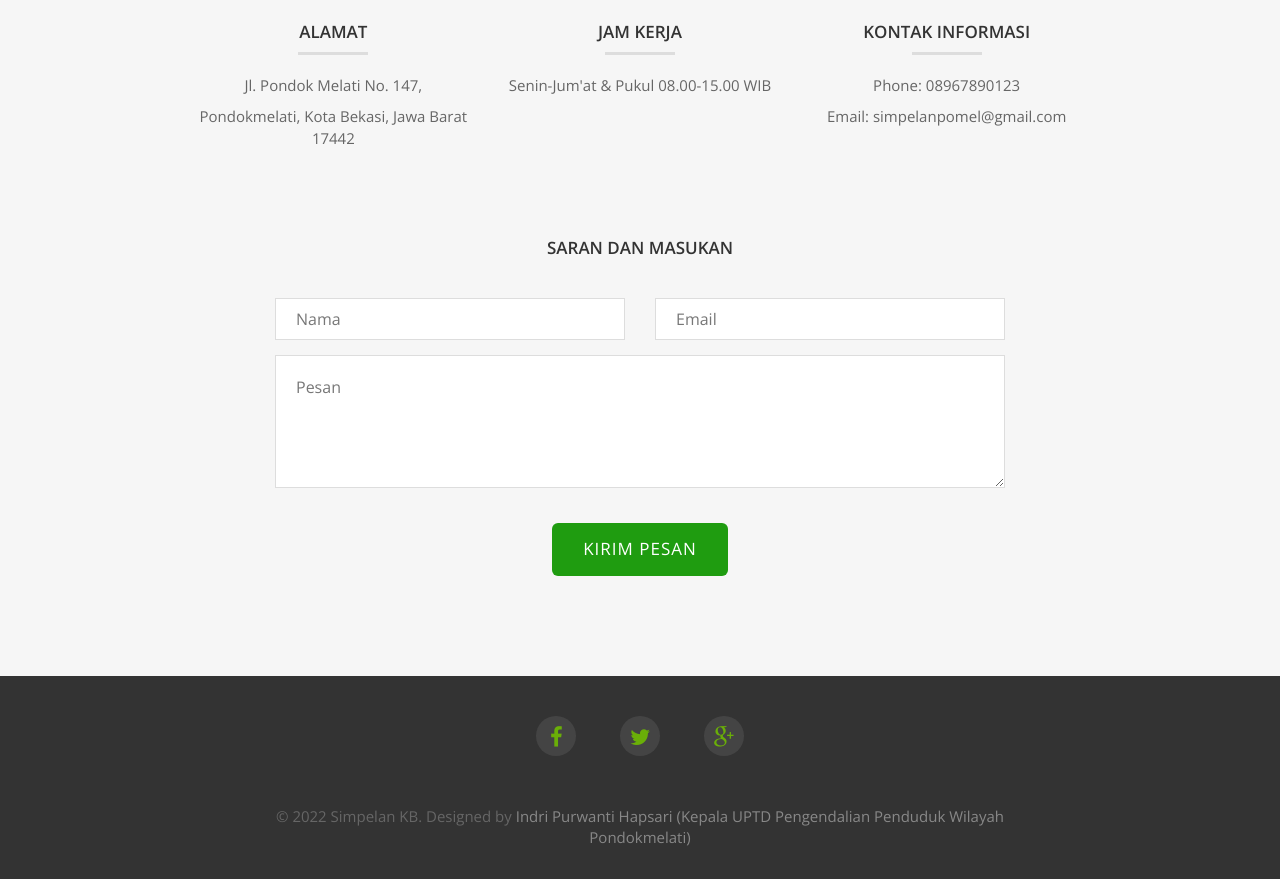
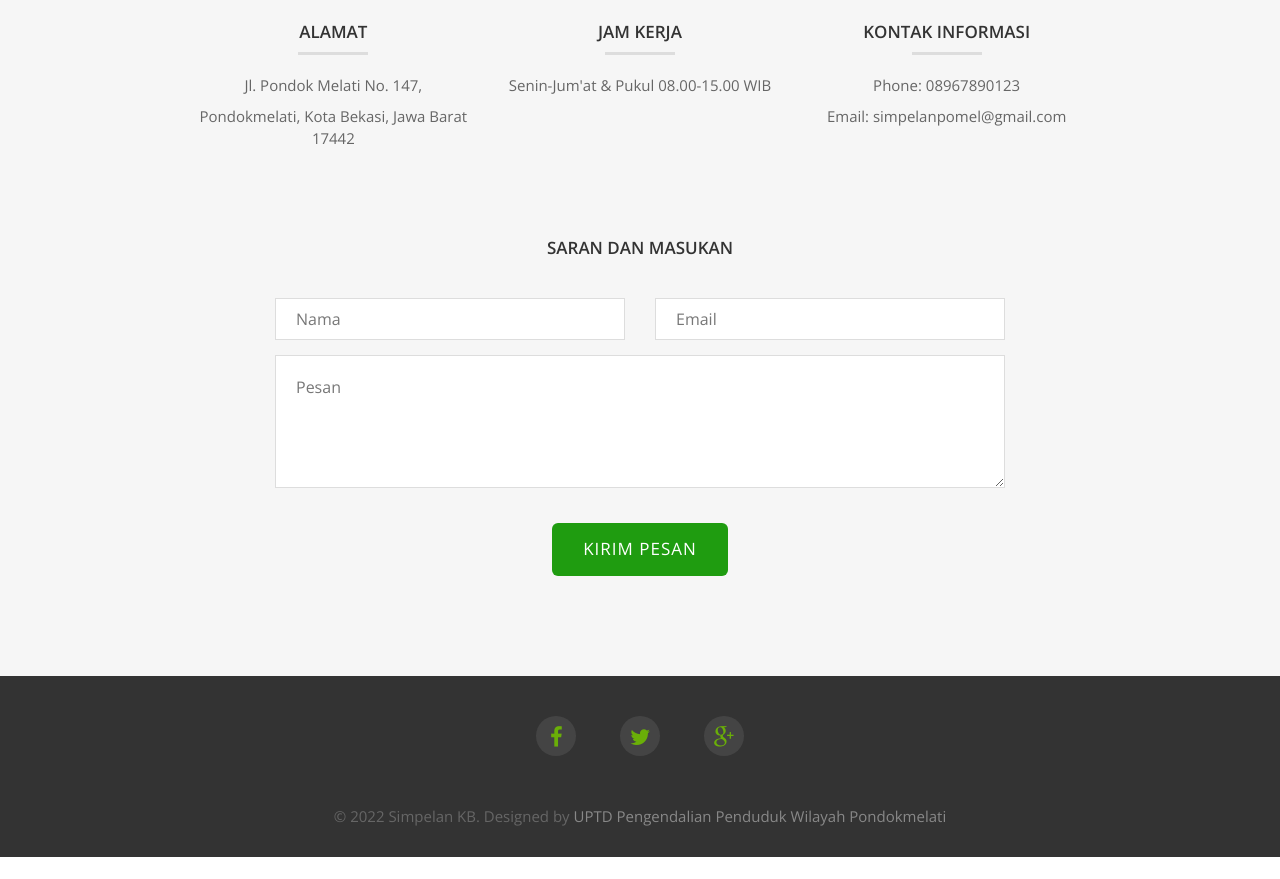
Before and after one commit to simpelanpomel/simpelanpomel.github.io, a plain HTML site: page index.html in a window 1280 px wide. Shown: the part 3838-4717 px from the top of the page. After the commit the page ends 4695 px from the top, so only its background shows below. Drawn offline with nearby package versions, Linux system fonts and the light colour scheme.

Commit message:
Update index.html

```diff
--- a/index.html
+++ b/index.html
@@ -315,7 +315,7 @@
           <li><a href="https://plus.google.com/simpelankb"><i class="fa fa-google-plus"></i></a></li>
         </ul>
       </div>
-      <p>&copy; 2022 Simpelan KB. Designed by <a href="#page-top" rel="nofollow">Indri Purwanti Hapsari (Kepala UPTD Pengendalian Penduduk Wilayah Pondokmelati)</a></p>
+      <p>&copy; 2022 Simpelan KB. Designed by <a href="#page-top" rel="nofollow">UPTD Pengendalian Penduduk Wilayah Pondokmelati</a></p>
     </div>
   </div>
 </div>
```
